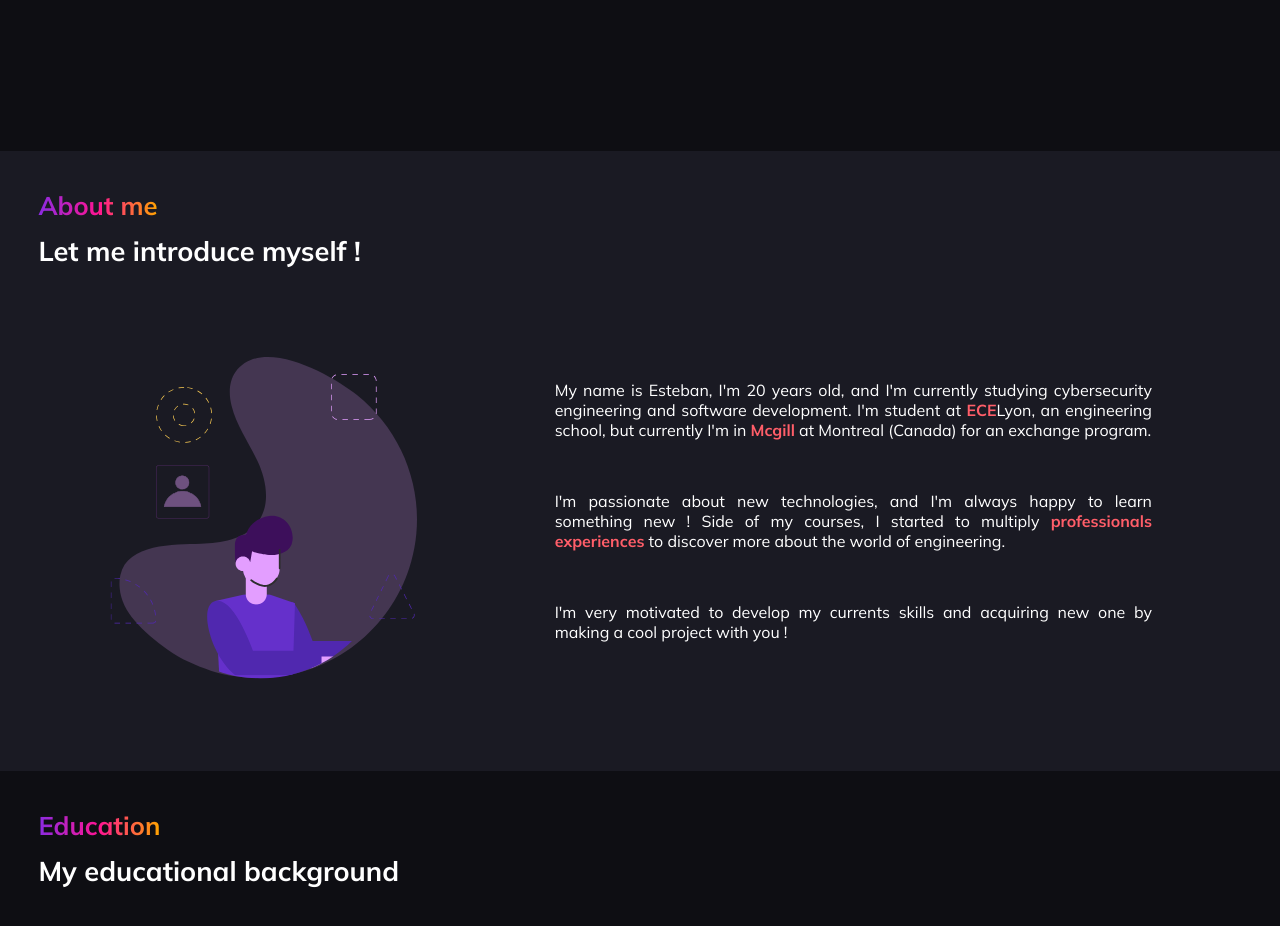
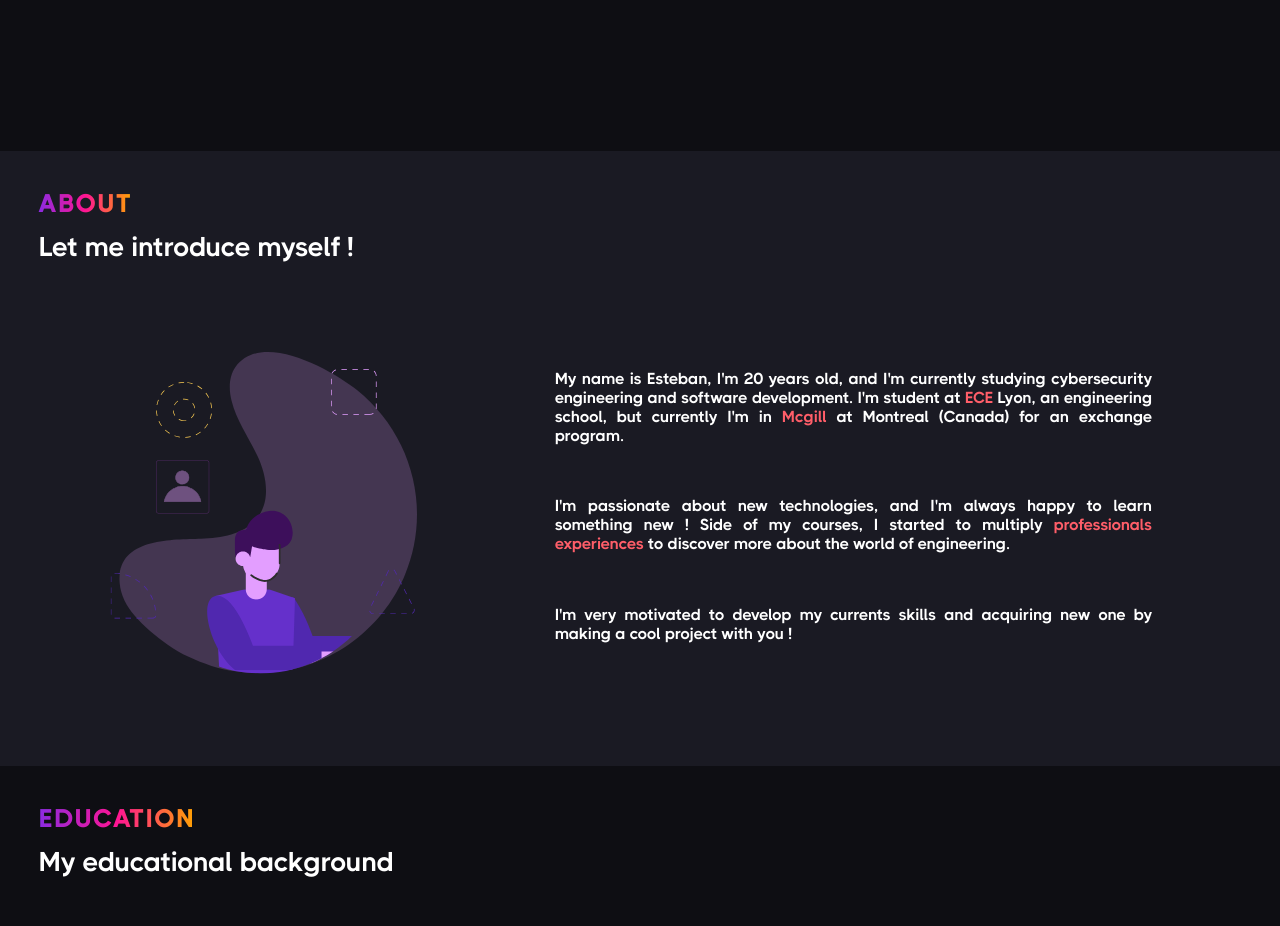
Before and after one commit to Whyiest/estebanmagnon.com, a plain HTML site: page index.html in a window 1280 px wide. Shown: the part 697-1623 px from the top of the page. Drawn offline with Linux system fonts and the light colour scheme.

Commit message:
Changing title font, changing button color

```diff
--- a/index.html
+++ b/index.html
@@ -104,7 +104,7 @@
 
     <section id="about-me">
 
-        <h2 id="about-me-title">About me</h2>
+        <h2 id="about-me-title">ABOUT</h2>
         <h3 id="about-me-subtitle">Let me introduce myself !</h3>
 
         <div class="about-grid-container">
@@ -114,7 +114,7 @@
             </div>
 
             <div class="about-text-container">
-                <p class="about-paragraph">My name is Esteban, I'm 20 years old, and I'm currently studying cybersecurity engineering and software development. I'm student at <a class="about-link-to-education" href="https://ece.fr">ECE</a>Lyon, an engineering school, but currently I'm in <a class="about-link-to-education" href="https://mcgill.ca">Mcgill</a> at Montreal (Canada) for an exchange program. </p>
+                <p class="about-paragraph">My name is Esteban, I'm 20 years old, and I'm currently studying cybersecurity engineering and software development. I'm student at <a class="about-link-to-education" href="https://ece.fr">ECE</a> Lyon, an engineering school, but currently I'm in <a class="about-link-to-education" href="https://mcgill.ca">Mcgill</a> at Montreal (Canada) for an exchange program. </p>
 
                 <p class="about-paragraph">I'm passionate about new technologies, and I'm always happy to learn something new ! Side of my courses, I started to multiply <a class="about-link-to-education" href="#education">professionals experiences</a> to discover more about the world of engineering.</p>
 
@@ -127,7 +127,7 @@
 
     <section id="education">
 
-        <h2 id="education-title">Education</h2>
+        <h2 id="education-title">EDUCATION</h2>
         <h3 id="education-subtitle">My educational background</h3>
 
         <div id="education-container">
@@ -189,7 +189,7 @@
     <section id="projects">
 
         <div class="projects-text-container">
-            <h2 id="projects-title">My Projects</h2>
+            <h2 id="projects-title">PROJECTS</h2>
             <h3 id="projects-subtitle">Because theories need to be practiced !</h3>
         </div>
 
@@ -343,7 +343,7 @@
 
     <section id="experience">
 
-        <h2 id="experience-title">Experiences</h2>
+        <h2 id="experience-title">EXPERIENCES</h2>
         <h3 id="experience-subtitle">My professional background</h3>
 
         <div id="experience-container">
@@ -435,7 +435,7 @@
     <section id="values">
 
 
-        <h2 id="values-title">Values</h2>
+        <h2 id="values-title">VALUES</h2>
         <h3 id="values-subtitle">What to expect about me</h3>
 
         <div id="values-grid">
--- a/styles.css
+++ b/styles.css
@@ -2,15 +2,27 @@
     font-family: Mulish;
     src: url(fonts/Mulish-VariableFont_wght.ttf);
 }
-
 @font-face {
     font-family: MulishItalic;
     src: url(fonts/Mulish-Italic-VariableFont_wght.ttf);
 }
-
 @font-face {
     font-family: PlusJakarta;
     src: url(fonts/PlusJakartaSans-VariableFont_wght.ttf);
+}
+
+@font-face {
+    font-family: ThicccboiBold;
+    src: url("fonts/THICCCBOI-Bold.ttf");
+}@font-face {
+    font-family: ThicccboiEtraBold;
+    src: url("fonts/THICCCBOI-ExtraBold.ttf");
+}@font-face {
+    font-family: ThicccboiRegular;
+    src: url("fonts/THICCCBOI-Regular.ttf");
+}@font-face {
+    font-family: ThicccboiThin;
+    src: url("fonts/THICCCBOI-Thin.ttf");
 }
 * {
     padding: 0;
@@ -27,7 +39,7 @@ html, body {
 body{
     background-color: #0e0e13;
     color: white;
-    font-family: Mulish;
+    font-family: ThicccboiBold;
 }
 
 a, a:hover {
@@ -87,15 +99,16 @@ a, a:hover {
 
 h1 {
     color: white;
-    font-size: 3em;
+    font-size: 3.5em;
     font-weight: bold;
     margin-bottom: 1em;
     margin-left: 15%;
-
+    font-family: ThicccboiEtraBold;
 }
 
 h2 {
-    color: white;
+    letter-spacing: 2px;
+    font-family: ThicccboiEtraBold;
     background-image: linear-gradient(to left, orange, deeppink, blueviolet);
     -webkit-background-clip: text;
     color: transparent;
@@ -207,6 +220,10 @@ h4 {
     color: #ff5e69;
 }
 
+
+.fa-earth-americas {
+    color: white;
+}
 .fa-earth-americas:hover {
     transition: ease 0.3s;
     scale: 120%;
@@ -216,7 +233,7 @@ h4 {
 .home-container {
     margin-top: 3%;
     display: grid;
-    grid-template-columns: 50% 50%;
+    grid-template-columns: 60% 40%;
 
 }
 
```
Also changed, not shown: fonts/THICCCBOI-Bold.ttf (added), fonts/THICCCBOI-ExtraBold.ttf (added), fonts/THICCCBOI-Regular.ttf (added), fonts/THICCCBOI-Thin.ttf (added).
